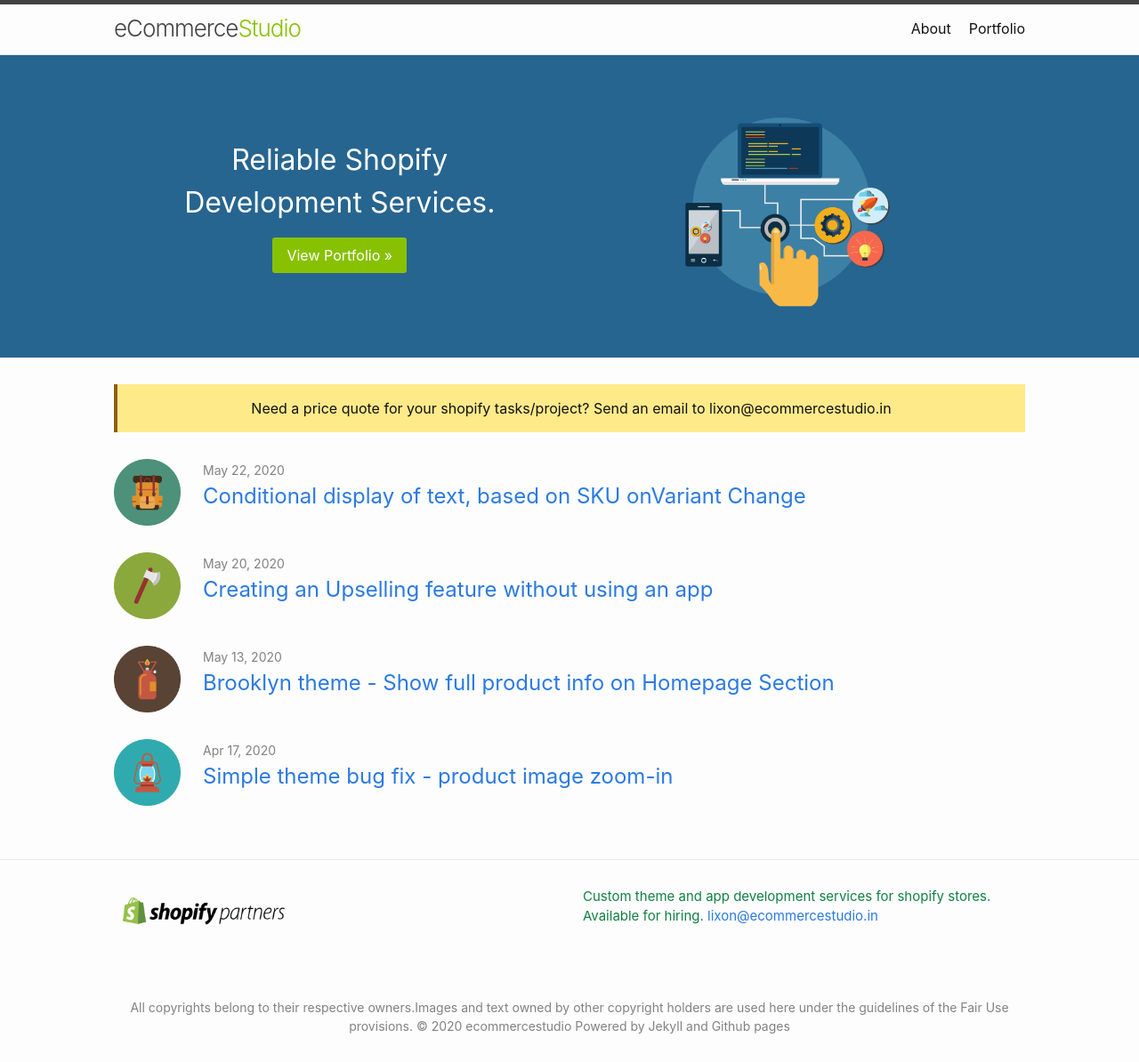
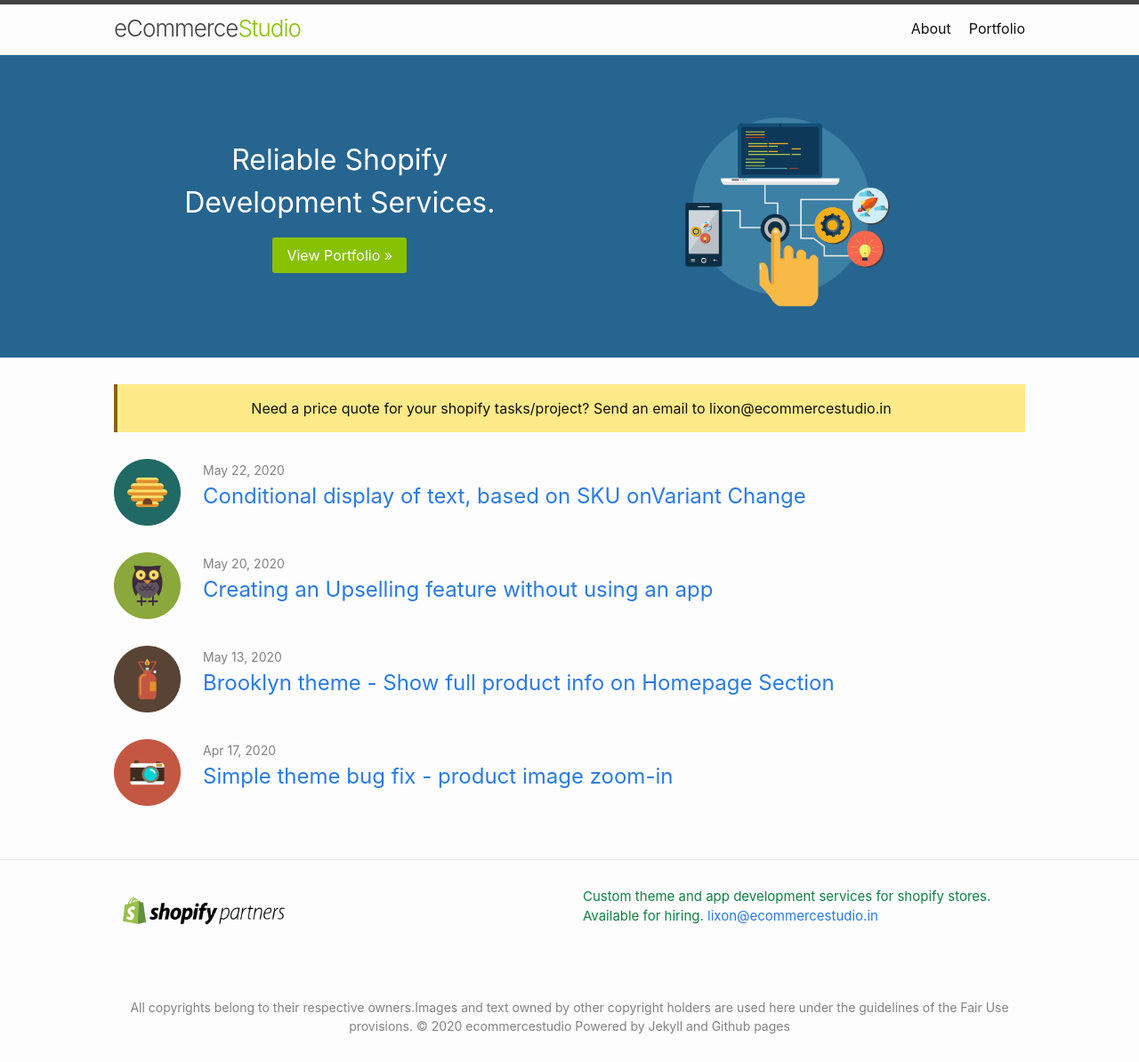
Before and after one commit to lixonic/ecommercestudio, a Jekyll site: the page built from index.markdown, in a window 1280 px wide. Shown: the whole page at 89% size. Built offline with Jekyll 4.4.1, drawn with Linux system fonts in a browser that asks for light colours.

Commit message:
icon update

```diff
--- a/_layouts/home.html
+++ b/_layouts/home.html
@@ -29,9 +29,9 @@
     <ul class="post-list">
       {%- assign date_format = site.minima.date_format | default: "%b %-d, %Y" -%}
       {%- for post in posts -%}
-        {% assign randomNumber = forloop.index | plus: '10'%}
+
       <li>
-       <img src="/images/icons/Camping Icons-{{randomNumber}}.png" class="post-icon">
+       <img src="/images/icons/Camping Icons-{{post.icon}}.png" class="post-icon">
           <span class="post-meta">{{ post.date | date: date_format }}</span>
           <h3>
             <a class="post-link" href="{{ post.url | relative_url }}">
--- a/_posts/2020-05-13-brooklyn-theme-featured-product.markdown
+++ b/_posts/2020-05-13-brooklyn-theme-featured-product.markdown
@@ -3,6 +3,7 @@
 title:  "Brooklyn theme - Show full product info on Homepage Section"
 date:   2020-05-13 12:26:35 +0530
 categories: Brooklyn-theme
+icon: 13
 ---
 
 
```
Also changed, not shown: _posts/2020-04-17-simple-theme-bug.md (+1 -0 lines), _posts/2020-05-20-debut-theme-upsell-product-cart.md (+1 -0 lines), _posts/2020-05-22-debut-theme-conditional-text-onvariantchange.md (+2 -1 lines).
